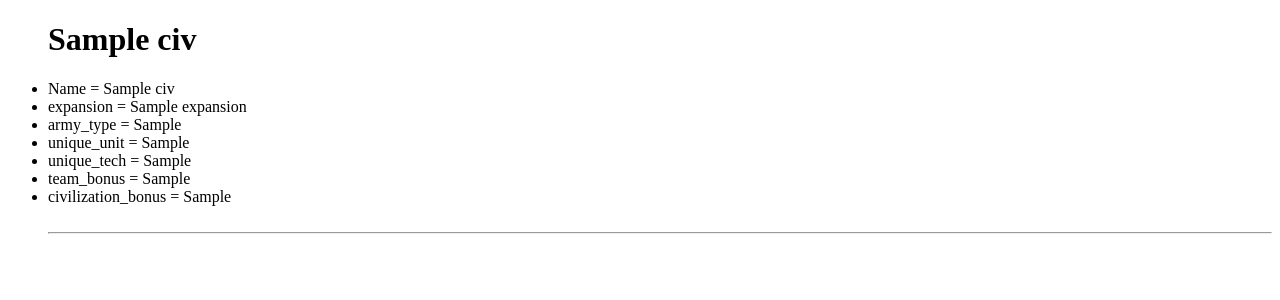
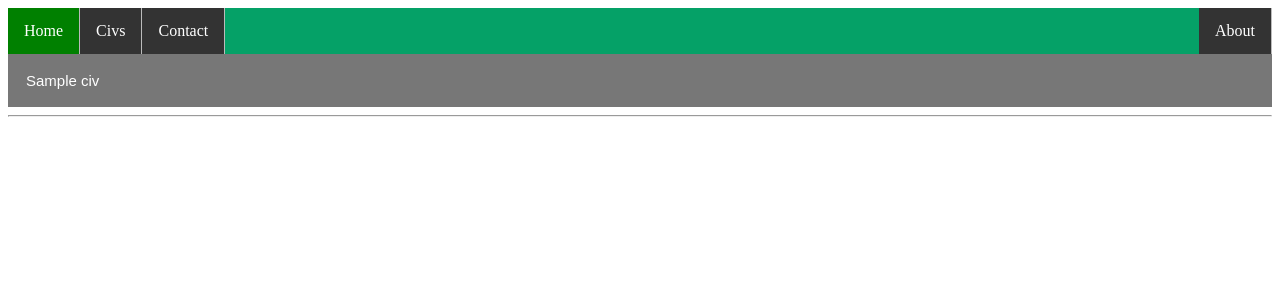
Before and after one commit to Scotty404/aoe-webform, a Django app: template aoe2/product/templates/civ_view.html in a window 1280 px wide. Shown: the top 300 px of the page. Run offline with Django 3.2, Linux system fonts and the light colour scheme; the template is opened without the code that fills it: most values are stand-ins (such as "Sample title", 1, 10 or a date in 2020).

Commit message:
Update information stylings and add navbar

```diff
--- a/aoe2/aoe2/urls.py
+++ b/aoe2/aoe2/urls.py
@@ -15,6 +15,7 @@ Including another URLconf
 """
 from django.contrib import admin
 from django.urls import path
+from django.conf.urls import url
 from civs.views import civs_view
 from pages.views import home_view, contact_view, aoe_view
 from product.views import product_detail_view, product_create_view, redener_intial_data, product_lookup
@@ -27,4 +28,7 @@ urlpatterns = [
     path('create/', redener_intial_data),
     path('lookup/<int:id>/', product_lookup),
     path('civs/', civs_view),
+    url(r'^$', home_view, name='home'),
+    url(r'^civs/$', civs_view, name='civs'),
+    url(r'^contact/$', contact_view, name='contact'),
 ]
--- a/aoe2/product/templates/civ_view.html
+++ b/aoe2/product/templates/civ_view.html
@@ -1,20 +1,121 @@
 {% extends 'base.html' %}
 
 {% block content%}
-<ul>
+<style>
+.collapsible {
+  background-color: #777;
+  color: white;
+  cursor: pointer;
+  padding: 18px;
+  width: 100%;
+  border: none;
+  text-align: left;
+  outline: none;
+  font-size: 15px;
+}
+
+.active, .collapsible:hover {
+  background-color: green;
+}
+
+.content {
+  padding: 0 18px;
+  display: none;
+  overflow: hidden;
+  background-color: #f1f1f1;
+}
+
+
+.tooltip {
+  position: relative;
+  display: inline-block;
+  border-bottom: 1px dotted black;
+}
+
+.tooltip .tooltiptext {
+  visibility: hidden;
+  width: 120px;
+  background-color: black;
+  color: #fff;
+  text-align: center;
+  border-radius: 6px;
+  padding: 5px 0;
+
+  /* Position the tooltip */
+  position: absolute;
+  z-index: 1;
+  top: -5px;
+  left: 105%;
+}
+
+.tooltip:hover .tooltiptext {
+  visibility: visible;
+}
+</style>
+
+<!--<ul>-->
 {% for civ in response %}
-<h1>{{civ.name}}</h1>
+<!--<h1>{{civ.name}}</h1>-->
 
-<li>Name = {{civ.name}}</li>
-<li>expansion = {{civ.expansion}}</li>
-<li>army_type = {{civ.army_type}}</li>
-<li>unique_unit = {{civ.unique_unit}}</li>
-<li>unique_tech = {{civ.unique_tech}}</li>
-<li>team_bonus = {{civ.team_bonus}}</li>
-<li>civilization_bonus = {{civ.civilization_bonus}}</li>
+<!--<li>Name = {{civ.name}}</li>-->
+<!--<li>expansion = {{civ.expansion}}</li>-->
+<!--<li>army_type = {{civ.army_type}}</li>-->
+<!--<li>unique_unit = {{civ.unique_unit}}</li>-->
+<!--<li>unique_tech = {{civ.unique_tech}}</li>-->
+<!--<li>team_bonus = {{civ.team_bonus}}</li>-->
+<!--<li>civilization_bonus = {{civ.civilization_bonus}}</li>-->
+    <button type="button" class="collapsible">{{civ.name}}</button>
+<div class="content">
+    <button type="button" class="collapsible">expansion</button>
+    <div class="content">{{civ.expansion}}</div>
+
+    <button type="button" class="collapsible">army_type</button>
+    <div class="content">{{civ.army_type}}</div>
+
+    <button type="button" class="collapsible">unique_unit</button>
+    <div class="content">
+
+        <ul>
+            {% for unit in civ.unique_unit.items %}
+                <li>{{unit.0}} = {{unit.1}}</li>
+            {% endfor %}
+        </ul>
+    </div>
+
+    <button type="button" class="collapsible">unique_tech</button>
+    <div class="content">
+        <ul>
+            {% for tech in civ.unique_tech.items %}
+                <li>{{tech.0}} = {{tech.1}}</li>
+            {% endfor %}
+        </ul>
+    </div>
+
+    <button type="button" class="collapsible">team_bonus</button>
+    <div class="content">{{civ.team_bonus}}</div>
+
+    <button type="button" class="collapsible">civilization_bonus</button>
+    <div class="content">{{civ.civilization_bonus}}</div>
+
+</div>
 
 <br><hr>
 {% endfor %}
-</ul>
+<!--</ul>-->
+<script>
+var coll = document.getElementsByClassName("collapsible");
+var i;
 
+for (i = 0; i < coll.length; i++) {
+  coll[i].addEventListener("click", function() {
+    this.classList.toggle("active");
+    var content = this.nextElementSibling;
+    if (content.style.display === "block") {
+      content.style.display = "none";
+    } else {
+      content.style.display = "block";
+    }
+  });
+}
+</script>
 {% endblock %}
--- a/aoe2/templates/base.html
+++ b/aoe2/templates/base.html
@@ -1,12 +1,11 @@
 <!DOCTYPE html>
 <html lang="en">
-
 <head>
     <meta charset="UTF-8">
-    <title>Coding for entrpreneurs is doing try django</title>
+    <title>Age of Empires 2 HD</title>
 </head>
 <body>
-{% extends 'navbar.html' %}
+{% include 'navbar.html' %}
 {% block content%}
 
 {% endblock%}
--- a/aoe2/templates/navbar.html
+++ b/aoe2/templates/navbar.html
@@ -6,30 +6,32 @@
   margin: 0;
   padding: 0;
   overflow: hidden;
+  background-color: #05a167;
+
 }
 
-<!--li a{-->
-<!--  float: left;-->
-<!--  border-right:1px solid #bbb;-->
-<!--}-->
+li a{
+  float: left;
+  border-right:1px solid #bbb;
+}
 
-<!--li:last-child {-->
-<!--  border-right: none;-->
-<!--}-->
+li:last-child {
+  border-right: none;
+}
 
-<!--li a {-->
-<!--  display: block;-->
-<!--  color: white;-->
-<!--  text-align: center;-->
-<!--  padding: 14px 16px;-->
-<!--  text-decoration: none;-->
-<!--  background-color: #333;-->
+li a {
+  display: block;
+  color: white;
+  text-align: center;
+  padding: 14px 16px;
+  text-decoration: none;
+  background-color: #333;
 
-<!--}-->
+}
 
-<!--li a:hover:not(.active) {-->
-<!--  background-color: #111;-->
-<!--}-->
+li a:hover:not(.active) {
+  background-color: #111;
+}
 
 .active {
   background-color: #4CAF50;
@@ -37,9 +39,9 @@
 </style>
 
 <ul class="horizontal" >
-  <li><a class="active" href="javascript:void(0)">Home</a></li>
-  <li><a href="javascript:void(0)">News</a></li>
-  <li><a href="javascript:void(0)">Contact</a></li>
-  <li class="rightli" style="float:right"><a href="javascript:void(0)">About</a></li>
+  <li><a class="active" href="{% url 'home' %}">Home</a></li>
+  <li><a href="{% url 'civs' %}">Civs</a></li>
+  <li><a href="{% url 'contact' %}">Contact</a></li>
+  <li class="rightli" style="float:right"><a href="about/">About</a></li>
 </ul>
 {% endblock%}
```
Also changed, not shown: aoe2/civs/views.py (+15 -0 lines), 1 other file.
